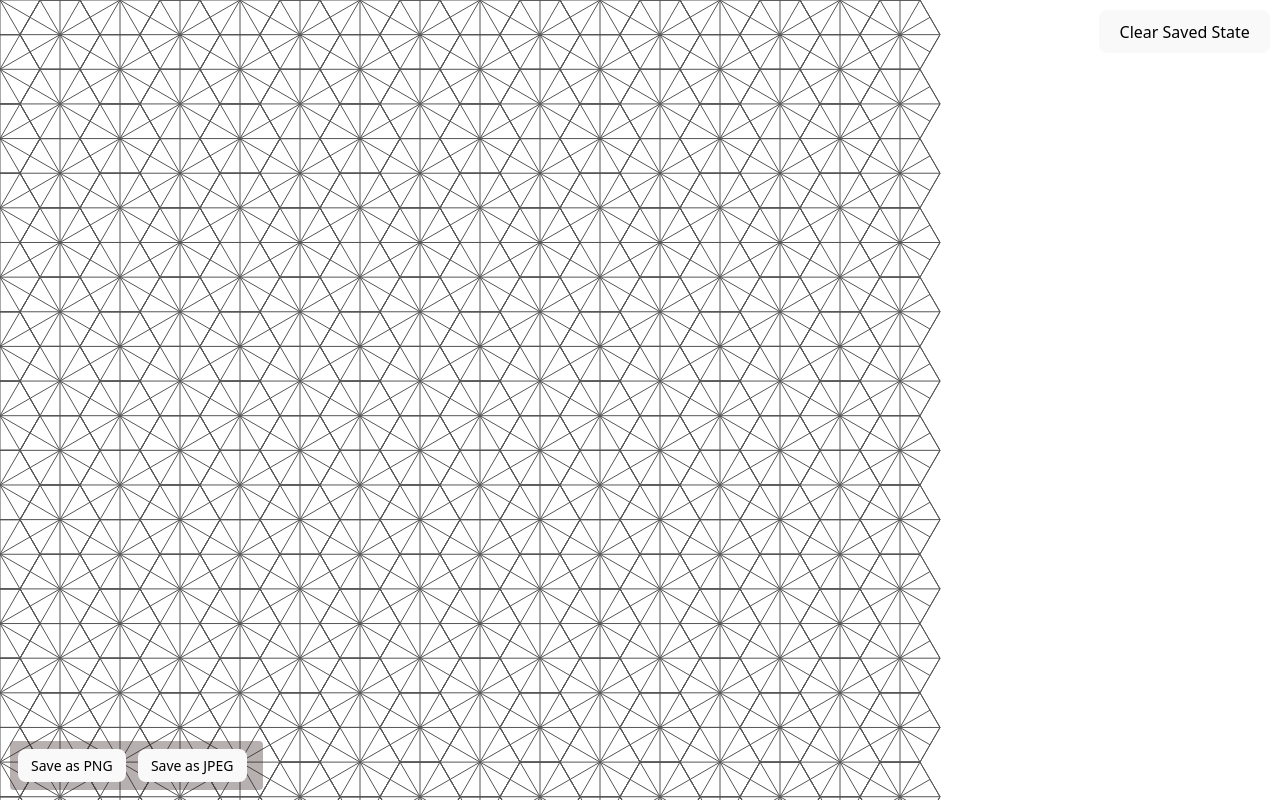
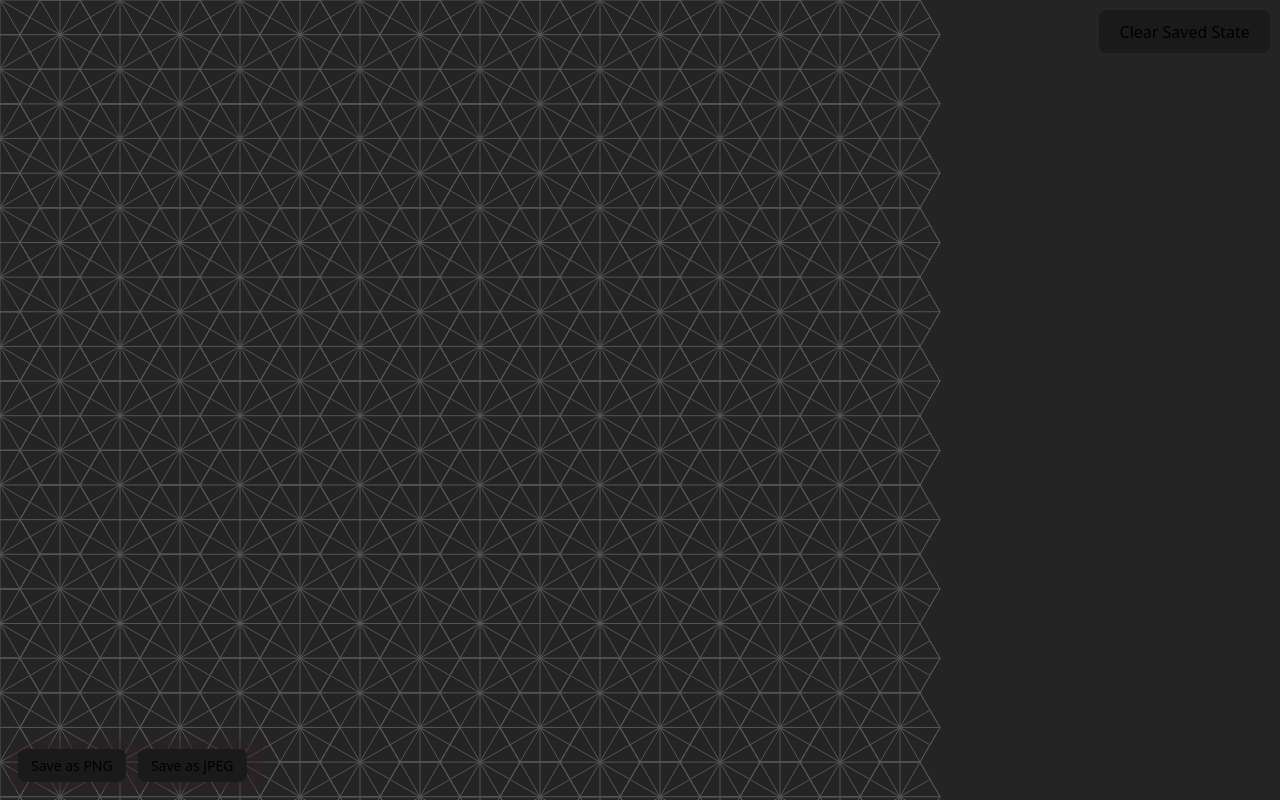
Before and after one commit to umuttalha/design-app, a Svelte app: page / in a window 1280 px wide. Built offline with nearby package versions, Linux system fonts and the light colour scheme.

Commit message:
dark theme

```diff
--- a/src/app.css
+++ b/src/app.css
@@ -3,7 +3,6 @@
   line-height: 1.5;
   font-weight: 400;
 
-  color-scheme: light dark;
   color: rgba(255, 255, 255, 0.87);
   background-color: #242424;
 
@@ -64,16 +63,3 @@ button:focus,
 button:focus-visible {
   outline: 4px auto -webkit-focus-ring-color;
 }
-
-@media (prefers-color-scheme: light) {
-  :root {
-    color: #213547;
-    background-color: #ffffff;
-  }
-  a:hover {
-    color: #747bff;
-  }
-  button {
-    background-color: #f9f9f9;
-  }
-}
```
